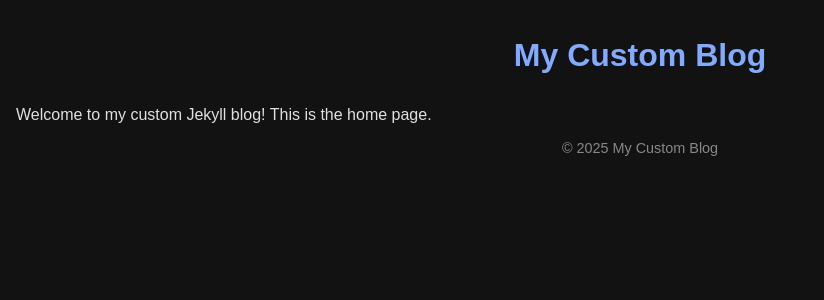
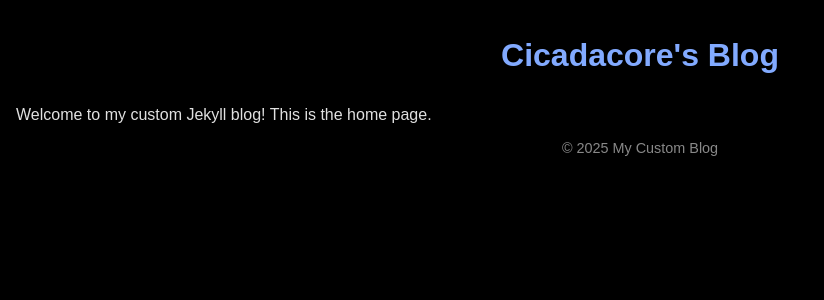
Before and after one commit to Cicadaware/cicadaware.github.io, a Jekyll site: the page built from index.md, in a window 1280 px wide. Shown: the top 300 px of the page, without its empty margins (0-824 px from the left). Built offline with Jekyll 4.4.1, drawn with Linux system fonts in a browser that asks for light colours.

Commit message:
Modified config and css

```diff
--- a/_config.yml
+++ b/_config.yml
@@ -1,3 +1,3 @@
-title: My Custom Blog
-description: This is my personal blog built with Jekyll!
+title: Cicadacore's Blog
+description: Welcome. This is my personal blog built with Jekyll!
 theme: null
--- a/assets/css/style.css
+++ b/assets/css/style.css
@@ -1,5 +1,5 @@
 body {
-  background-color: #121212;
+  background-color: #000000;
   color: #e0e0e0;
   font-family: Arial, sans-serif;
   margin: 0;
```
